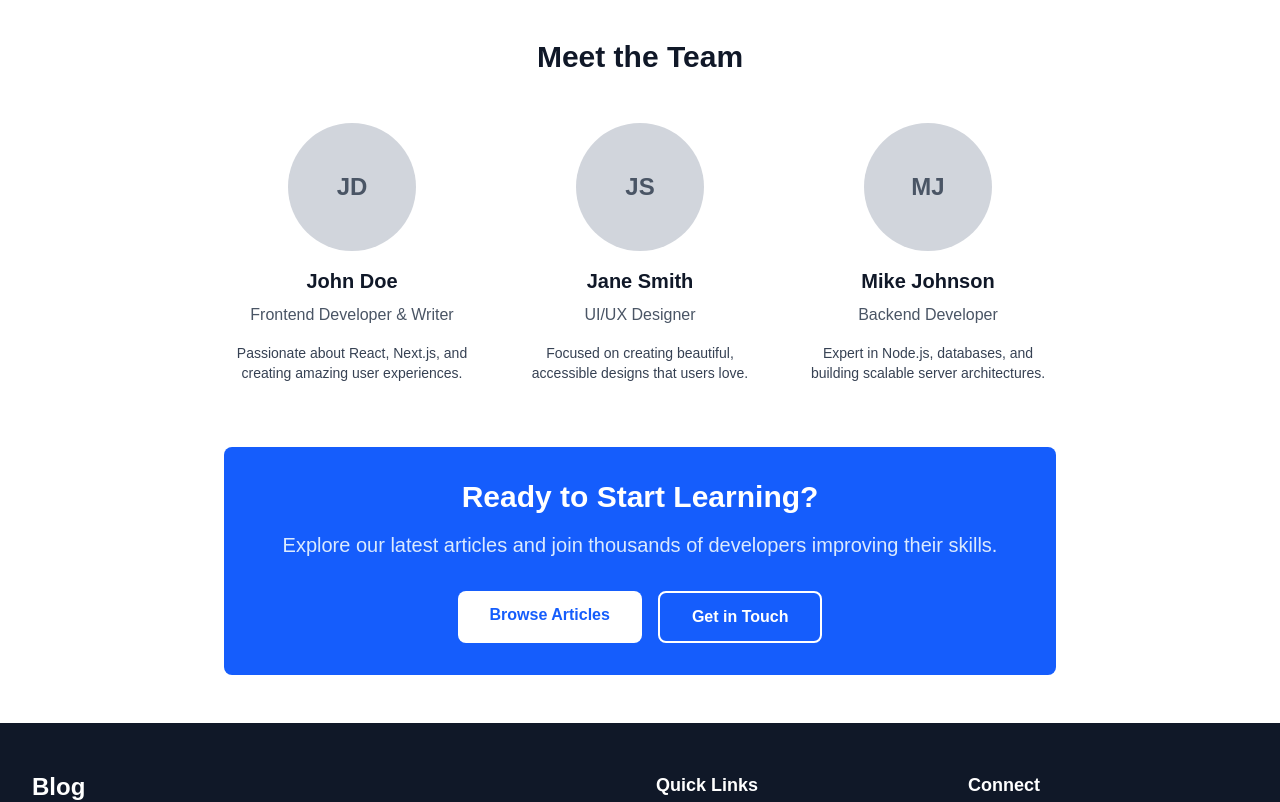
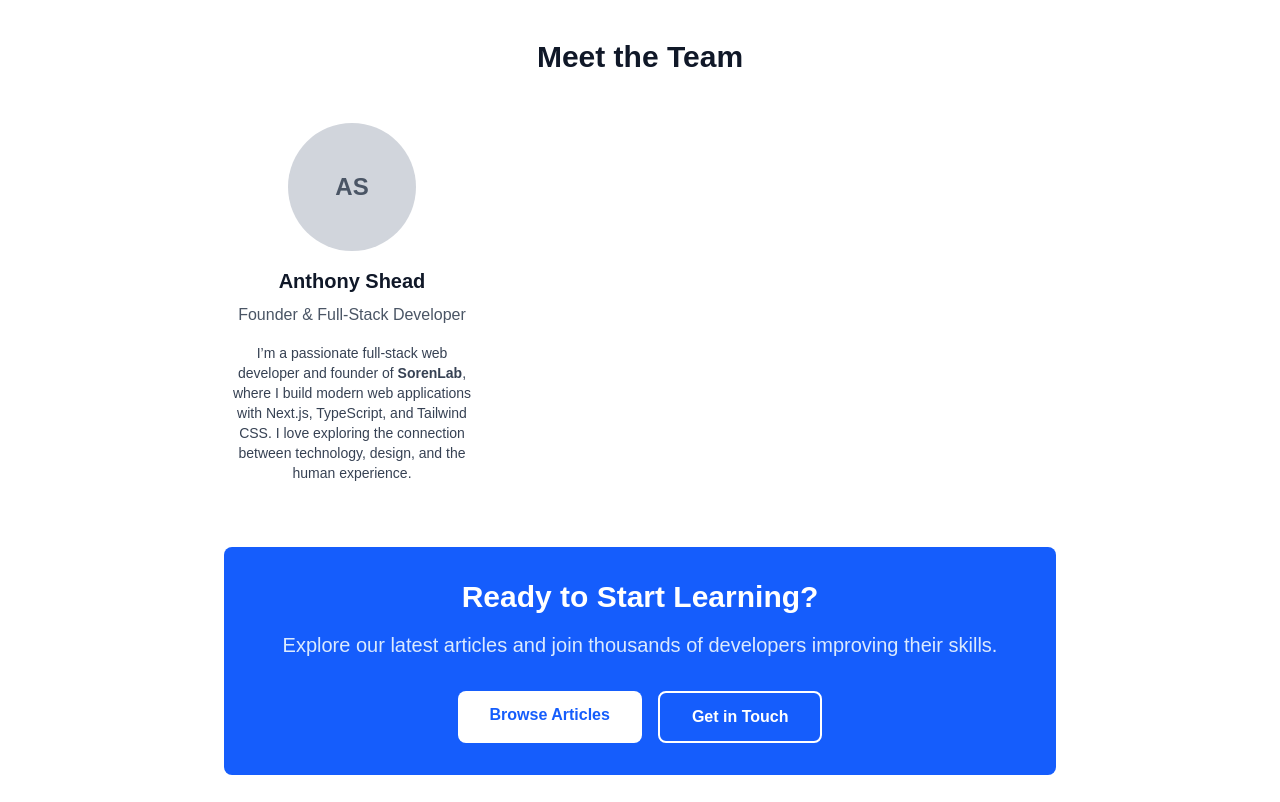
Before and after one commit to Drakeze/Blog, a Next.js app in the folder blog/: page /about in a window 1280 px wide. Shown: the part 1420-2222 px from the top of the page. Built offline with nearby package versions, Linux system fonts and the light colour scheme.

Commit message:
(feat): text color and Tile
fixed the text color issue making it so you can see the background text and the changed the name of the title

```diff
--- a/blog/src/app/about/page.tsx
+++ b/blog/src/app/about/page.tsx
@@ -146,34 +146,14 @@ export default function AboutPage() {
         <div className="grid grid-cols-1 md:grid-cols-2 lg:grid-cols-3 gap-8">
           <div className="text-center">
             <div className="w-32 h-32 bg-gray-300 rounded-full mx-auto mb-4 flex items-center justify-center">
-              <span className="text-2xl font-bold text-gray-600">JD</span>
+              <span className="text-2xl font-bold text-gray-600">AS</span>
             </div>
-            <h3 className="text-xl font-semibold text-gray-900 mb-2">John Doe</h3>
-            <p className="text-gray-600 mb-4">Frontend Developer & Writer</p>
+            <h3 className="text-xl font-semibold text-gray-900 mb-2">Anthony Shead</h3>
+            <p className="text-gray-600 mb-4">Founder & Full-Stack Developer</p>
             <p className="text-sm text-gray-700">
-              Passionate about React, Next.js, and creating amazing user experiences.
-            </p>
-          </div>
-
-          <div className="text-center">
-            <div className="w-32 h-32 bg-gray-300 rounded-full mx-auto mb-4 flex items-center justify-center">
-              <span className="text-2xl font-bold text-gray-600">JS</span>
-            </div>
-            <h3 className="text-xl font-semibold text-gray-900 mb-2">Jane Smith</h3>
-            <p className="text-gray-600 mb-4">UI/UX Designer</p>
-            <p className="text-sm text-gray-700">
-              Focused on creating beautiful, accessible designs that users love.
-            </p>
-          </div>
-
-          <div className="text-center">
-            <div className="w-32 h-32 bg-gray-300 rounded-full mx-auto mb-4 flex items-center justify-center">
-              <span className="text-2xl font-bold text-gray-600">MJ</span>
-            </div>
-            <h3 className="text-xl font-semibold text-gray-900 mb-2">Mike Johnson</h3>
-            <p className="text-gray-600 mb-4">Backend Developer</p>
-            <p className="text-sm text-gray-700">
-              Expert in Node.js, databases, and building scalable server architectures.
+              I’m a passionate full-stack web developer and founder of <strong>SorenLab</strong>,
+              where I build modern web applications with Next.js, TypeScript, and Tailwind CSS.
+              I love exploring the connection between technology, design, and the human experience.
             </p>
           </div>
         </div>
--- a/blog/src/app/blog/page.tsx
+++ b/blog/src/app/blog/page.tsx
@@ -108,10 +108,10 @@ export default function BlogPage() {
     <div className="max-w-7xl mx-auto px-4 sm:px-6 lg:px-8 py-12">
       {/* Header */}
       <div className="text-center mb-12">
-        <h1 className="text-4xl md:text-5xl font-bold text-gray-900 mb-4">
+        <h1 className="text-4xl md:text-5xl font-bold text-black mb-4">
           Blog Posts
         </h1>
-        <p className="text-xl text-gray-600 max-w-3xl mx-auto">
+        <p className="text-xl text-black max-w-3xl mx-auto">
           Explore our collection of articles about web development, design, and technology.
         </p>
       </div>
@@ -126,7 +126,7 @@ export default function BlogPage() {
               placeholder="Search posts..."
               value={searchTerm}
               onChange={(e) => setSearchTerm(e.target.value)}
-              className="w-full px-4 py-3 pl-10 border border-gray-300 rounded-lg focus:outline-none focus:ring-2 focus:ring-blue-500 focus:border-transparent"
+              className="w-full px-4 py-3 pl-10 border border-gray-300 rounded-lg text-black placeholder-gray-500 focus:outline-none focus:ring-2 focus:ring-blue-500 focus:border-transparent"
             />
             <svg className="absolute left-3 top-3.5 h-5 w-5 text-gray-600" fill="none" stroke="currentColor" viewBox="0 0 24 24">
               <path strokeLinecap="round" strokeLinejoin="round" strokeWidth={2} d="M21 21l-6-6m2-5a7 7 0 11-14 0 7 7 0 0114 0z" />
@@ -139,7 +139,7 @@ export default function BlogPage() {
           <select
             value={selectedCategory}
             onChange={(e) => setSelectedCategory(e.target.value)}
-            className="w-full md:w-auto px-4 py-3 border border-gray-300 rounded-lg focus:outline-none focus:ring-2 focus:ring-blue-500 focus:border-transparent"
+            className="w-full md:w-auto px-4 py-3 border border-gray-300 rounded-lg text-black placeholder-gray-500 focus:outline-none focus:ring-2 focus:ring-blue-500 focus:border-transparent"
           >
             {categories.map(category => (
               <option key={category} value={category}>{category}</option>
@@ -150,7 +150,7 @@ export default function BlogPage() {
 
       {/* Results count */}
       <div className="mb-6">
-        <p className="text-gray-600">
+        <p className="text-black">
           {filteredPosts.length === 0 ? 'No posts found' :
            `Showing ${startIndex + 1}-${Math.min(startIndex + POSTS_PER_PAGE, filteredPosts.length)} of ${filteredPosts.length} posts`}
         </p>
@@ -166,30 +166,30 @@ export default function BlogPage() {
                   <span className="bg-blue-100 text-blue-800 text-xs font-semibold px-2.5 py-0.5 rounded">
                     {post.category}
                   </span>
-                  <span className="text-sm text-gray-700">{post.readTime}</span>
+                  <span className="text-sm text-black">{post.readTime}</span>
                 </div>
 
-                <h2 className="text-2xl font-bold text-gray-900 mb-3 hover:text-blue-600 transition-colors">
+                <h2 className="text-2xl font-bold text-black mb-3 hover:text-blue-600 transition-colors">
                   <Link href={`/blog/${post.slug}`}>
                     {post.title}
                   </Link>
                 </h2>
 
-                <p className="text-gray-600 mb-4 line-clamp-3">
+                <p className="text-black mb-4 line-clamp-3">
                   {post.excerpt}
                 </p>
 
                 {/* Tags */}
                 <div className="flex flex-wrap gap-2 mb-4">
                   {post.tags.map(tag => (
-                    <span key={tag} className="bg-gray-100 text-gray-700 text-xs px-2 py-1 rounded">
+                    <span key={tag} className="bg-gray-100 text-black text-xs px-2 py-1 rounded">
                       #{tag}
                     </span>
                   ))}
                 </div>
 
                 <div className="flex items-center justify-between">
-                  <span className="text-sm text-gray-700">
+                  <span className="text-sm text-black">
                     {new Date(post.date).toLocaleDateString('en-US', {
                       year: 'numeric',
                       month: 'long',
@@ -209,7 +209,7 @@ export default function BlogPage() {
         </div>
       ) : (
         <div className="text-center py-12">
-          <p className="text-gray-700 text-lg mb-4">No posts found matching your criteria.</p>
+          <p className="text-black text-lg mb-4">No posts found matching your criteria.</p>
           <button
             onClick={() => {
               setSearchTerm('');
@@ -228,7 +228,7 @@ export default function BlogPage() {
           <button
             onClick={() => setCurrentPage(prev => Math.max(prev - 1, 1))}
             disabled={currentPage === 1}
-            className="px-4 py-2 border border-gray-300 rounded-lg disabled:opacity-50 disabled:cursor-not-allowed hover:bg-gray-50 transition-colors"
+            className="px-4 py-2 border border-gray-300 rounded-lg text-black disabled:opacity-50 disabled:cursor-not-allowed hover:bg-gray-50 transition-colors"
           >
             Previous
           </button>
@@ -237,7 +237,7 @@ export default function BlogPage() {
             <button
               key={page}
               onClick={() => setCurrentPage(page)}
-              className={`px-4 py-2 border rounded-lg transition-colors ${
+              className={`px-4 py-2 border rounded-lg text-black transition-colors ${
                 currentPage === page
                   ? 'bg-blue-600 text-white border-blue-600'
                   : 'border-gray-300 hover:bg-gray-50'
@@ -250,7 +250,7 @@ export default function BlogPage() {
           <button
             onClick={() => setCurrentPage(prev => Math.min(prev + 1, totalPages))}
             disabled={currentPage === totalPages}
-            className="px-4 py-2 border border-gray-300 rounded-lg disabled:opacity-50 disabled:cursor-not-allowed hover:bg-gray-50 transition-colors"
+            className="px-4 py-2 border border-gray-300 rounded-lg text-black disabled:opacity-50 disabled:cursor-not-allowed hover:bg-gray-50 transition-colors"
           >
             Next
           </button>
--- a/blog/src/app/contact/page.tsx
+++ b/blog/src/app/contact/page.tsx
@@ -243,7 +243,7 @@ export default function ContactPage() {
               </div>
               <div className="ml-4">
                 <h3 className="text-lg font-semibold text-gray-900">Location</h3>
-                <p className="text-gray-600 mt-1">San Francisco, CA</p>
+                <p className="text-gray-600 mt-1">Los Angles, CA</p>
                 <p className="text-sm text-gray-700 mt-1">Remote-first team</p>
               </div>
             </div>
--- a/blog/src/app/globals.css
+++ b/blog/src/app/globals.css
@@ -24,3 +24,8 @@ body {
   color: var(--foreground);
   font-family: Arial, Helvetica, sans-serif;
 }
+input,
+textarea,
+select {
+  @apply text-black placeholder-gray-500;
+}
--- a/blog/src/components/Header.tsx
+++ b/blog/src/components/Header.tsx
@@ -13,7 +13,7 @@ export default function Header() {
           {/* Logo */}
           <div className="flex-shrink-0">
             <Link href="/" className="text-2xl font-bold text-gray-900 hover:text-blue-600 transition-colors">
-              Blog
+              What The Post?!
             </Link>
           </div>
 
```
